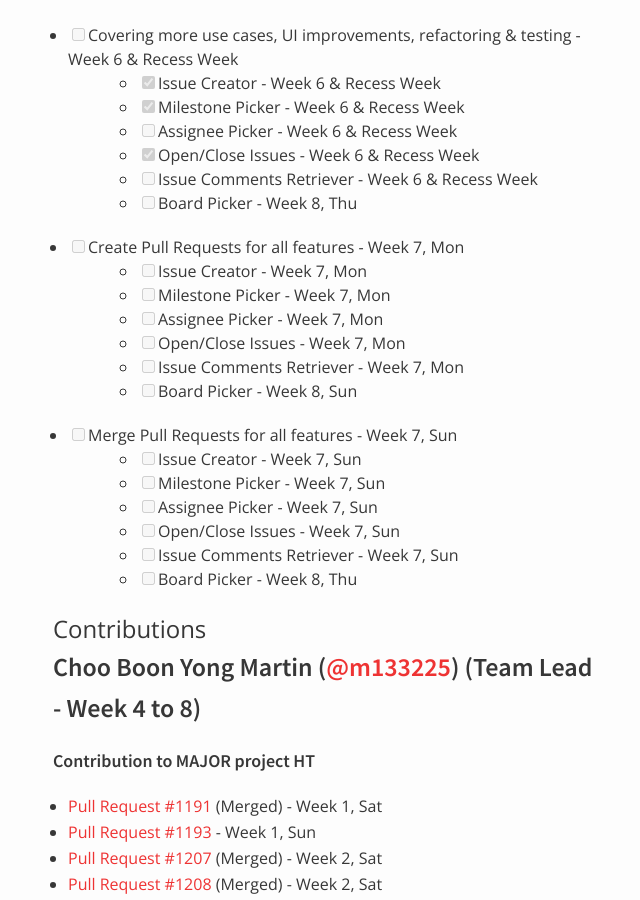
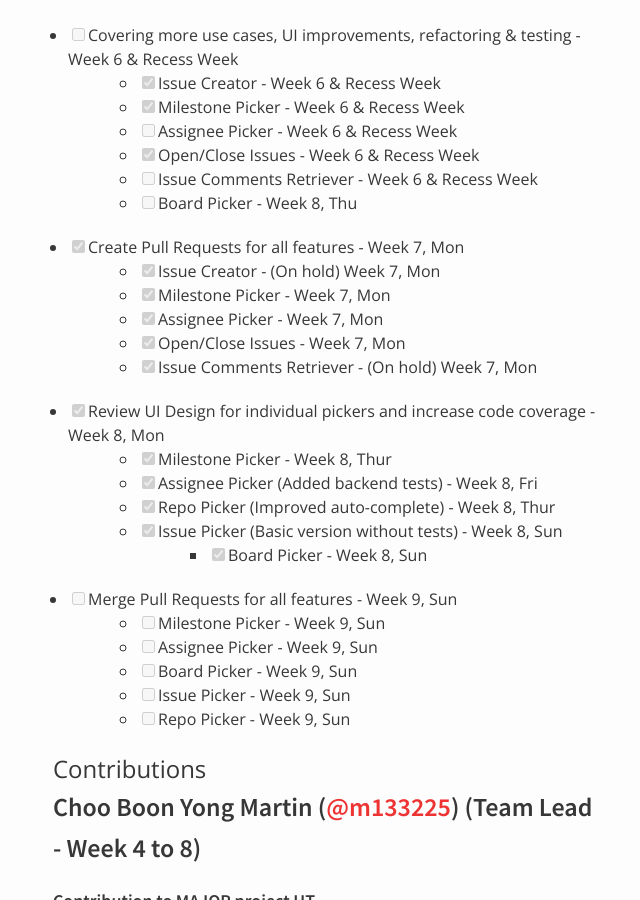
Before and after one commit to nus-oss/cs3281-AY1516S2-website, a Jekyll site: the page built from teams/hubturbo.md, in a window 1280 px wide and 900 px high, scrolled down 1023 px. Shown: the whole window, without its empty margins (317-957 px from the left). Built offline with Jekyll 4.4.1, drawn with Linux system fonts in a browser that asks for light colours.

Commit message:
Update team's progress

```diff
--- a/teams/hubturbo.md
+++ b/teams/hubturbo.md
@@ -41,7 +41,7 @@ permalink: /teams/hubturbo/
 * [x] Project demo - Week 2, Mon
 * [x] Project design presentation - Week 3, Mon
 * [x] Feature planned - Week 3, Mon
-* [ ] Refactor Label Picker - Week 3, Sat
+* [x] Refactor Label Picker - Week 3, Sat
 * [x] Code Sprint - Week 3, Sat & Week 4, Sun
 * [x] MVP for issue editor/creator functionalities - Week 5, Wed
 	* [x] Issue Creator - Week 5, Wed
@@ -57,20 +57,24 @@ permalink: /teams/hubturbo/
 	* [x] Open/Close Issues - Week 6 & Recess Week
 	* [ ] Issue Comments Retriever - Week 6 & Recess Week
 	* [ ] Board Picker - Week 8, Thu
-* [ ] Create Pull Requests for all features - Week 7, Mon
-	* [ ] Issue Creator - Week 7, Mon
-	* [ ] Milestone Picker - Week 7, Mon
-	* [ ] Assignee Picker - Week 7, Mon
-	* [ ] Open/Close Issues - Week 7, Mon
-	* [ ] Issue Comments Retriever - Week 7, Mon
-	* [ ] Board Picker - Week 8, Sun
-* [ ] Merge Pull Requests for all features - Week 7, Sun
-	* [ ] Issue Creator - Week 7, Sun
-	* [ ] Milestone Picker - Week 7, Sun
-	* [ ] Assignee Picker - Week 7, Sun
-	* [ ] Open/Close Issues - Week 7, Sun
-	* [ ] Issue Comments Retriever - Week 7, Sun
-	* [ ] Board Picker - Week 8, Thu
+* [x] Create Pull Requests for all features - Week 7, Mon
+	* [x] Issue Creator - (On hold) Week 7, Mon
+	* [x] Milestone Picker - Week 7, Mon
+	* [x] Assignee Picker - Week 7, Mon
+	* [x] Open/Close Issues - Week 7, Mon
+	* [x] Issue Comments Retriever - (On hold) Week 7, Mon
+* [x] Review UI Design for individual pickers and increase code coverage - Week 8, Mon
+  * [x] Milestone Picker - Week 8, Thur
+  * [x] Assignee Picker (Added backend tests) - Week 8, Fri
+  * [x] Repo Picker (Improved auto-complete) - Week 8, Thur
+  * [x] Issue Picker (Basic version without tests) - Week 8, Sun
+	* [x] Board Picker - Week 8, Sun
+* [ ] Merge Pull Requests for all features - Week 9, Sun
+	* [ ] Milestone Picker - Week 9, Sun
+	* [ ] Assignee Picker - Week 9, Sun
+	* [ ] Board Picker - Week 9, Sun
+  * [ ] Issue Picker - Week 9, Sun
+  * [ ] Repo Picker  - Week 9, Sun
 
 # Contributions
 
```
